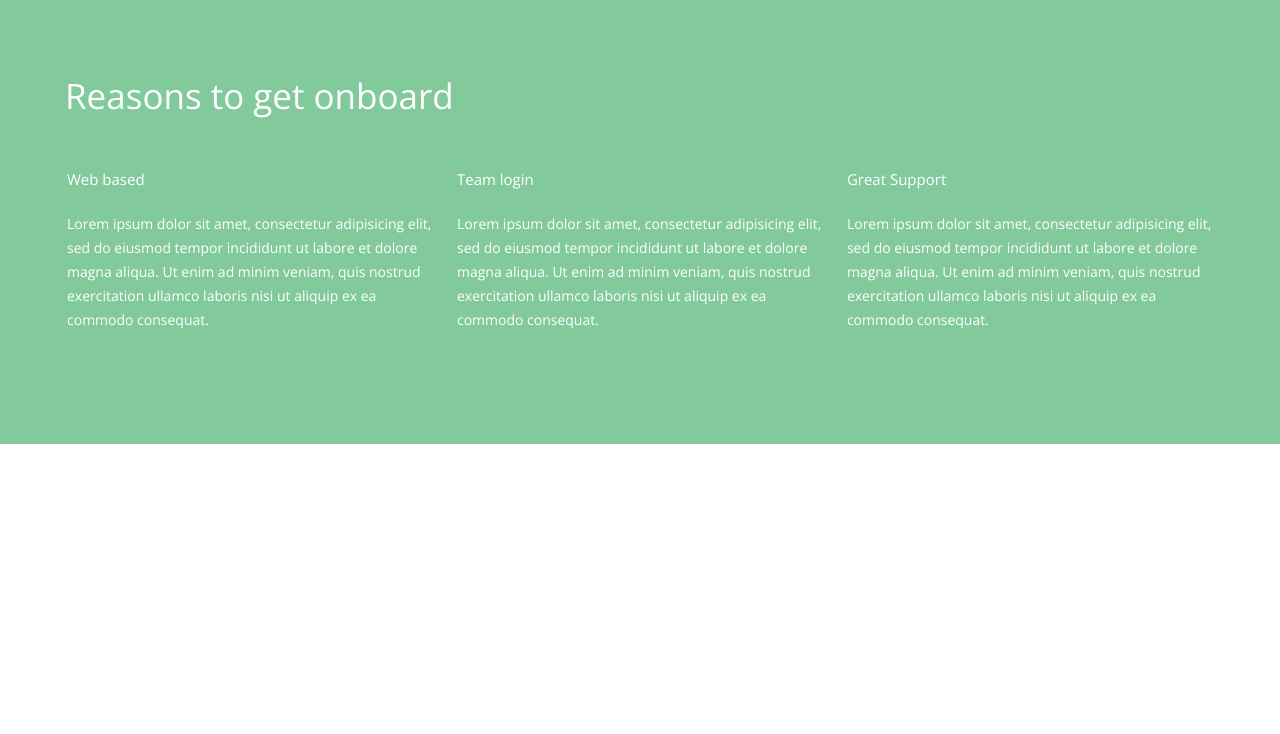
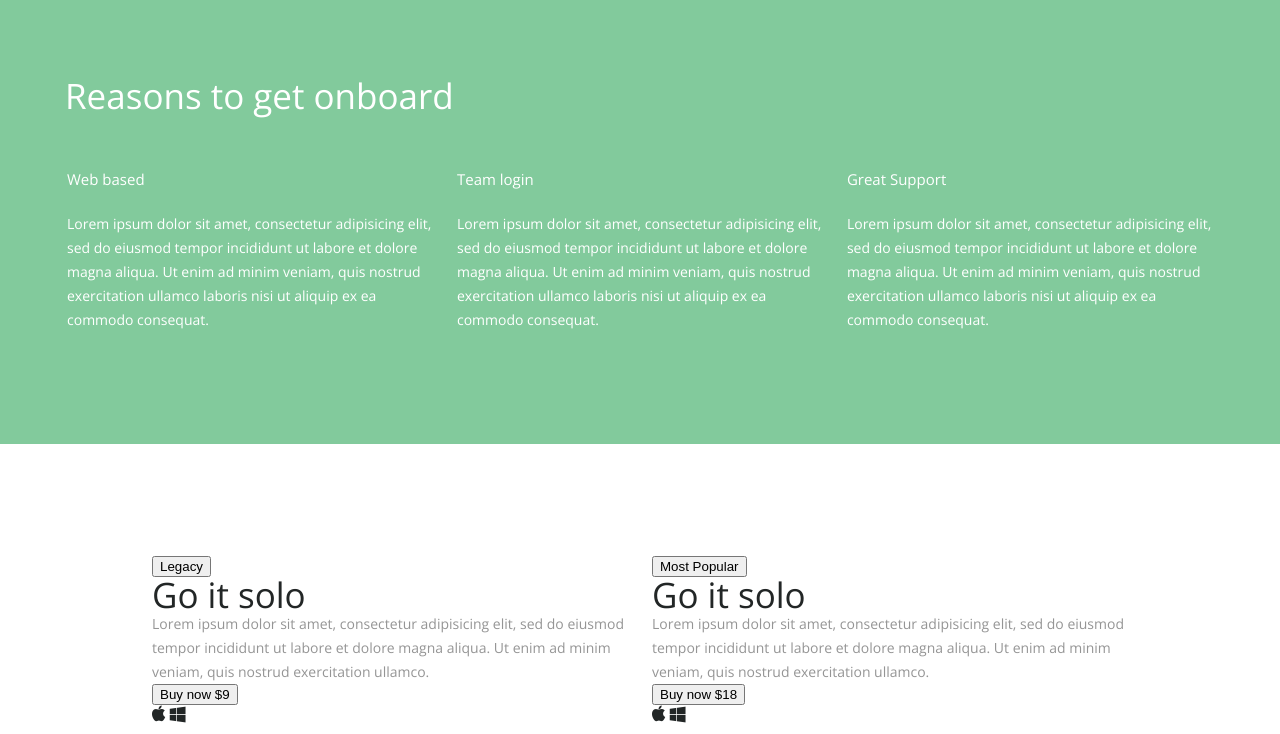
Before and after one commit to Depciu/Perfect, a website: page index.html in a window 1280 px wide. Shown: the part 3192-3926 px from the top of the page. Before the commit the page ends 3636 px from the top, so only its background shows below. Drawn offline with nearby package versions, Linux system fonts and the light colour scheme.

Commit message:
Add css code to section product

```diff
--- a/index.html
+++ b/index.html
@@ -99,10 +99,8 @@
             <p class="photo__layer--text">Lorem ipsum dolor sit amet, consectetur adipisicing elit, sed do eiusmod tempor incididunt ut adipisicing .
             </p>
             <a class="photo__layer--link">Find Out more →</a>
-            <div class="photo__layer--icon">
-              <i class="fa fa-heart-o"></i>
-              <i class="fa fa-heart"></i>
-            </div>
+            <i class="fa fa-heart-o"></i>
+            <i class="fa fa-heart"></i>
           </div>
         </div>
         <div class="col-lg-3 photo photo__6">
@@ -193,5 +191,34 @@
         </div>
       </div>
     </section>
+    <!-- Product -->
+    <section id="product">
+      <div class="container">
+        <div class="product">
+          <div class="row">
+            <div class="col-lg-6 productTab">
+              <button class="btn-info">Legacy</button>
+              <h2 class="productTab__title">Go it solo</h2>
+              <p class="productTab__text">Lorem ipsum dolor sit amet, consectetur adipisicing elit, sed do eiusmod tempor incididunt ut labore et dolore magna aliqua. Ut enim ad minim veniam, quis nostrud exercitation ullamco.</p>
+              <button class="btn-primary">Buy now $9</button>
+              <div class="productTab__icon">
+                <i class="fa fa-apple"></i>
+                <i class="fa fa-windows"></i>
+              </div>
+            </div>
+            <div class="col-lg-6 productTab">
+              <button class="btn-info">Most Popular</button>
+              <h2 class="productTab__title">Go it solo</h2>
+              <p class="productTab__text">Lorem ipsum dolor sit amet, consectetur adipisicing elit, sed do eiusmod tempor incididunt ut labore et dolore magna aliqua. Ut enim ad minim veniam, quis nostrud exercitation ullamco.</p>
+              <button class="btn-primary">Buy now $18</button>
+              <div class="productTab__icon">
+                <i class="fa fa-apple"></i>
+                <i class="fa fa-windows"></i>
+              </div>
+            </div>
+          </div>
+        </div>
+      </div>
+    </section>
   </body>
 </html>
--- a/package.json
+++ b/package.json
@@ -12,7 +12,7 @@
     "update:sassprefixer": "npm run build:sass && npm run build:autoprefixer",
     "watch": "parallelshell \"npm run watch:sassprefixer\" \"npm run watch:browser-sync\" ",
     "watch:sassprefixer": "glob-run onchange sass -- npm run update:sassprefixer",
-    "watch:browser-sync": "glob-run browser-sync start --server --files css/style.css, index.html"
+    "watch:browser-sync": "glob-run browser-sync start --server --files css/style.css index.html"
   },
   "repository": {
     "type": "git",
--- a/sass/_modules.sass
+++ b/sass/_modules.sass
@@ -76,11 +76,11 @@
     .layer
       padding-top: 2.5%
       padding-left: 2.5%
+      .fa
+        right: 5%
+        bottom: 0.5%
       .photo__layer--text
         padding-top: 2.5%
-    .fa
-      right: 5%
-      bottom: 0.5%
   &__6
     background-color: $background-green-color
     transition: background-color 0.5s
@@ -101,10 +101,11 @@
 .photo__layer--link
   display: inline-block
   font-weight: 700
+  @include font-size(14px)
   transition: font-size 1s
   cursor: pointer
   &:hover
-    @include font-size(18px)
+    @include font-size(15px)
 
 .photo__layer--text
   padding-top: 5%
@@ -112,10 +113,11 @@
   font-weight: 300
   color: #ffffff
 
-.fa
-  position: absolute
-  right: 10%
-  color: $font-white-color
+.layer
+  .fa
+    position: absolute
+    right: 10%
+    color: $font-white-color
 
 .fa-heart
   opacity: 0
@@ -182,8 +184,12 @@
 .onboardTab__text
   @extend .detailsTab__text
 
+/*Product*/
+.product
+  max-width: 1000px
+  margin: 0 auto
+
 /* Grid */
-
 .col-lg-1
   width: 8.33%
 .col-lg-2
```
Also changed, not shown: css/style.css.
